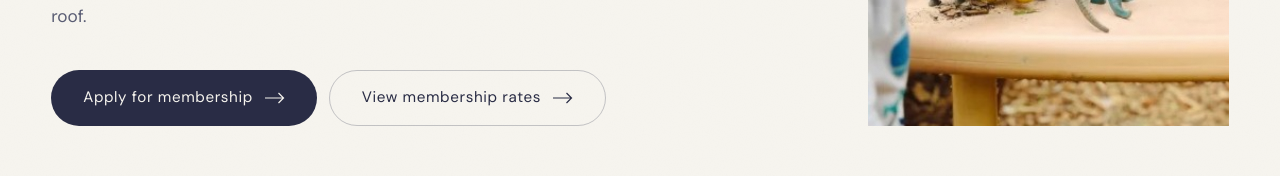
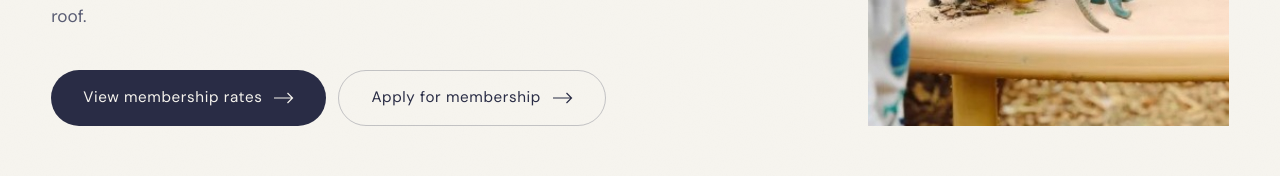
Before and after one commit to EllieCoburn/yalla-spacesd, a Next.js app: page /club-yalla in a window 1280 px wide. Shown: the part 577-753 px from the top of the page. Built offline with nearby package versions, Linux system fonts and the light colour scheme; no server answers.

Commit message:
Club Yalla: lead with membership rates, then apply
Co-Authored-By: Claude Opus 5.5 <noreply@anthropic.com>
Claude-Session: https://claude.ai/code/session_01VLj7feyzuNxzwUGwkaQLe5

```diff
--- a/app/(site)/club-yalla/page.tsx
+++ b/app/(site)/club-yalla/page.tsx
@@ -43,11 +43,11 @@ export default function ClubYallaPage() {
               <p className="mt-8 max-w-xl text-[1.08rem] text-ink-soft">{p.summary}</p>
             </Reveal>
             <Reveal delay={340} className="mt-10 flex flex-wrap gap-3">
-              <Button href={p.cta.href} size="lg">
+              <Button href="/membership" size="lg">
+                View membership rates
+              </Button>
+              <Button href={p.cta.href} variant="outline" size="lg">
                 {p.cta.label}
-              </Button>
-              <Button href="/membership" variant="outline" size="lg">
-                View membership rates
               </Button>
             </Reveal>
           </div>
@@ -217,8 +217,8 @@ export default function ClubYallaPage() {
           </>
         }
         body="Applications are accepted year-round, first come, first served, depending on cohort availability."
-        primary={{ href: "/apply", label: "Apply for membership" }}
-        secondary={{ href: "/membership", label: "View membership rates" }}
+        primary={{ href: "/membership", label: "View membership rates" }}
+        secondary={{ href: "/apply", label: "Apply for membership" }}
       />
     </>
   );
```
